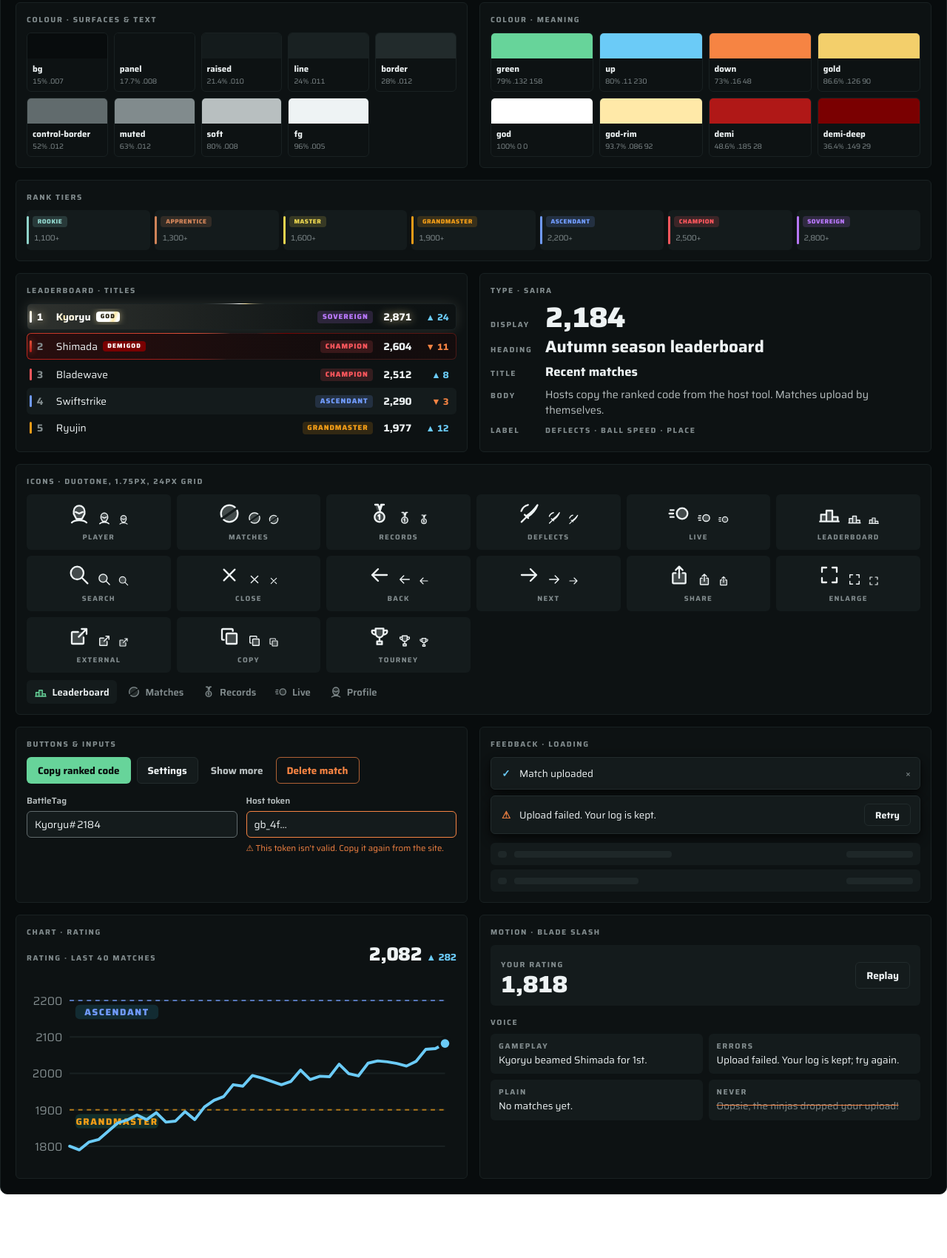
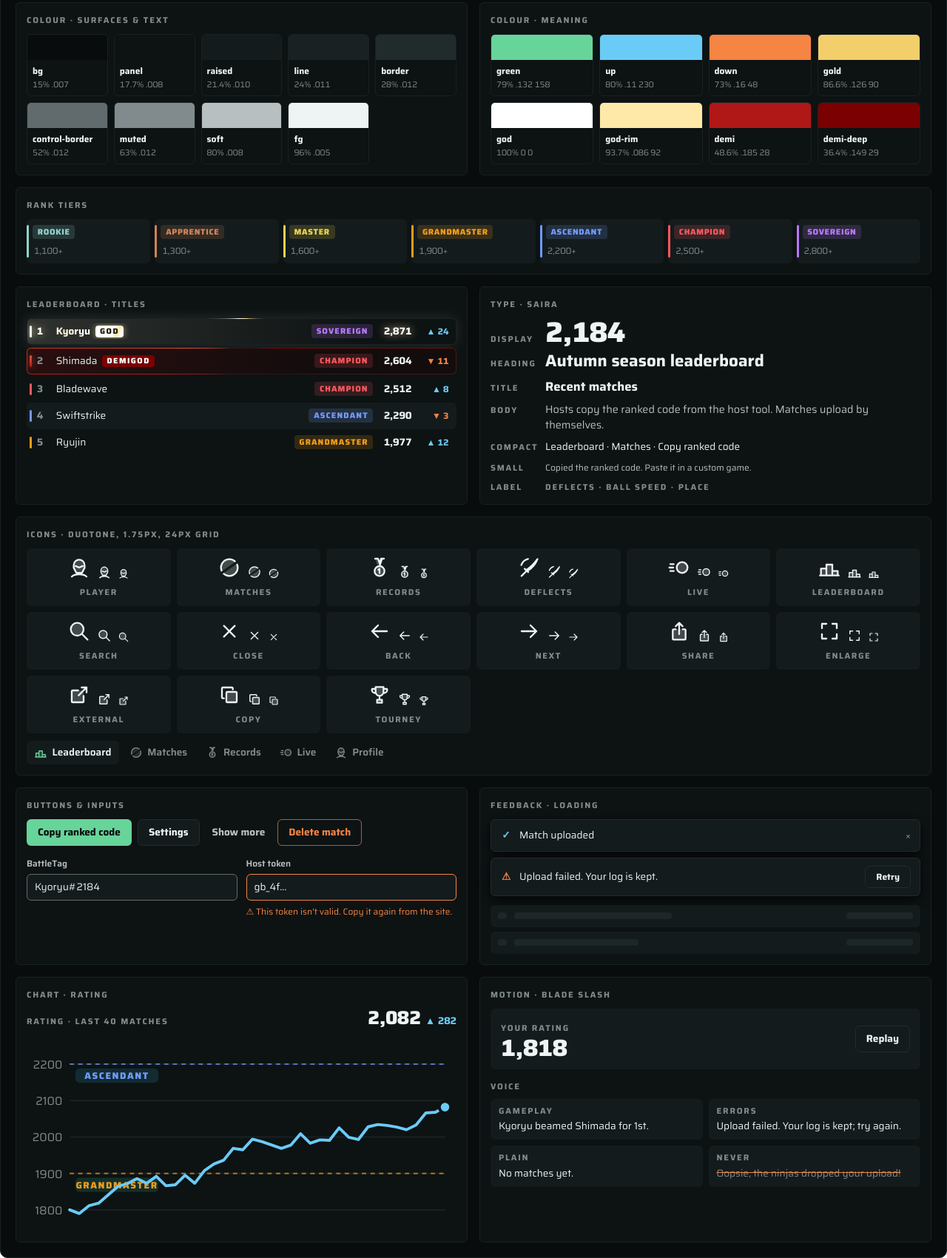
Before and after one commit to Genji-Ball-Team/genjiball-ui, a website: page docs/brand-sheet.html in a window 1280 px wide. Shown: the part 87-1787 px from the top of the page at 74% size. Before the commit the page ends 1701 px from the top, so only its background shows below. Drawn offline with Linux system fonts and the light colour scheme.

Commit message:
Brand: type scale with a size floor, narrow tables, chart labels and ticks

```diff
--- a/docs/brand-sheet.html
+++ b/docs/brand-sheet.html
@@ -19,7 +19,7 @@
 body{margin:0;font-family:Saira,system-ui,sans-serif;color:var(--fg)}
 .sheet{background:var(--bg);border:1px solid var(--line);border-radius:10px;padding:20px;display:flex;flex-direction:column;gap:16px}
 svg{display:block}
-.lab{font-size:.64rem;font-weight:700;font-stretch:75%;letter-spacing:.16em;text-transform:uppercase;color:var(--muted)}
+.lab{font-size:.7rem;font-weight:700;font-stretch:75%;letter-spacing:.16em;text-transform:uppercase;color:var(--muted)}
 .num{font-variant-numeric:tabular-nums}
 .hdr{display:flex;align-items:center;gap:12px;padding-bottom:14px;border-bottom:1px solid var(--line)}
 .word{font-size:1.5rem;font-weight:800;font-stretch:78%;letter-spacing:.04em;line-height:1}
@@ -33,8 +33,8 @@
 .sw{display:grid;grid-template-columns:repeat(4,minmax(0,1fr));gap:8px}
 .s{border-radius:var(--r);overflow:hidden;border:1px solid var(--line)}
 .s i{display:block;height:34px}
-.s b{display:block;font-size:.72rem;font-weight:650;padding:5px 7px 0}
-.s small{display:block;font-size:.6rem;color:var(--muted);padding:0 7px 6px;font-variant-numeric:tabular-nums;white-space:nowrap;overflow:hidden;text-overflow:ellipsis}
+.s b{display:block;font-size:.75rem;font-weight:650;padding:5px 7px 0}
+.s small{display:block;font-size:.7rem;color:var(--muted);padding:0 7px 6px;font-variant-numeric:tabular-nums;white-space:nowrap;overflow:hidden;text-overflow:ellipsis}
 .sw+.sw{margin-top:8px}
 .sw5{grid-template-columns:repeat(5,minmax(0,1fr))}
 /* type */
@@ -45,24 +45,26 @@
 .h1{font-size:1.4rem;font-weight:700;font-stretch:80%;line-height:1.1}
 .h2{font-size:1.05rem;font-weight:650;font-stretch:85%}
 .bd{font-size:.9rem;color:var(--soft);line-height:1.45}
+.cp{font-size:.85rem;color:var(--fg)}
+.sm{font-size:.75rem;color:var(--soft)}
 /* chips */
-.chip{display:inline-block;font-size:.6rem;font-weight:800;letter-spacing:.1em;text-transform:uppercase;padding:.1rem .42rem;border-radius:var(--r-chip);line-height:1.45;color:var(--t);background:color-mix(in oklch,var(--t) 16%,transparent)}
+.chip{display:inline-block;font-size:.68rem;font-weight:800;letter-spacing:.1em;text-transform:uppercase;padding:.1rem .42rem;border-radius:var(--r-chip);line-height:1.45;color:var(--t);background:color-mix(in oklch,var(--t) 16%,transparent)}
 .tiers{display:grid;grid-template-columns:repeat(7,minmax(0,1fr));gap:6px}
 @media (max-width:560px){.tiers{grid-template-columns:repeat(4,minmax(0,1fr))}}
 .tier{display:flex;flex-direction:column;align-items:flex-start;gap:6px;padding:8px;border-radius:var(--r);background:var(--raised);position:relative;overflow:hidden}
 .tier::before{content:"";position:absolute;left:0;top:8px;bottom:8px;width:3px;border-radius:2px;background:var(--t)}
-.tier .chip{font-size:.52rem;letter-spacing:.06em}
-.tier small{font-size:.66rem;color:var(--muted);font-variant-numeric:tabular-nums;padding-left:2px}
+.tier .chip{letter-spacing:.06em}
+.tier small{font-size:.75rem;color:var(--muted);font-variant-numeric:tabular-nums;padding-left:2px}
 /* leaderboard */
-.lb .r{--fill:transparent;position:relative;display:grid;grid-template-columns:18px minmax(0,1fr) auto 44px 42px;align-items:center;gap:8px;height:36px;padding:0 .6rem 0 .8rem;border-radius:var(--r);font-size:.86rem;border:1.5px solid transparent}
+.lb .r{--fill:transparent;position:relative;display:grid;grid-template-columns:18px minmax(0,1fr) auto 44px 42px;align-items:center;gap:8px;height:36px;padding:0 .6rem 0 .8rem;border-radius:var(--r);font-size:.85rem;border:1.5px solid transparent}
 .lb .r.alt{--fill:var(--raised);background:var(--fill)}
 .lb .r::before{content:"";position:absolute;left:3px;top:9px;bottom:9px;width:3px;border-radius:2px;background:var(--t,transparent)}
 .lb .n{color:var(--muted);font-weight:700;font-stretch:75%;font-variant-numeric:tabular-nums}
 .lb .nm{white-space:nowrap;overflow:hidden;text-overflow:ellipsis;display:flex;align-items:center;gap:7px}
 .lb .sr{font-weight:700;font-variant-numeric:tabular-nums;text-align:right}
-.u,.dn{font-size:.78rem;font-weight:650;font-variant-numeric:tabular-nums;text-align:right}
+.u,.dn{font-size:.75rem;font-weight:650;font-variant-numeric:tabular-nums;text-align:right}
 .u{color:var(--up)}.dn{color:var(--down)}
-.tc{font-size:.52rem;font-weight:800;letter-spacing:.14em;padding:.06rem .38rem;border-radius:var(--r-chip);line-height:1.4;background-size:200% 100%}
+.tc{font-size:.66rem;font-weight:800;letter-spacing:.14em;padding:.06rem .38rem;border-radius:var(--r-chip);line-height:1.4;background-size:200% 100%}
 .lb .r.god{--fill:var(--panel);margin:2px 0 4px;isolation:isolate;overflow:hidden;
  background:linear-gradient(90deg,oklch(97% 0.04 93 / .14),transparent 80%) padding-box,linear-gradient(var(--fill),var(--fill)) padding-box,
  conic-gradient(from var(--spin),var(--line) 0 55%,var(--god) 72%,var(--god-rim) 80%,var(--line) 92% 100%) border-box;
@@ -84,15 +86,15 @@
 @media (max-width:560px){.ic{grid-template-columns:repeat(3,minmax(0,1fr))}}
 .ic figure{margin:0;display:flex;flex-direction:column;align-items:center;gap:8px;padding:10px 4px;background:var(--raised);border-radius:var(--r)}
 .ic .sz{display:flex;align-items:flex-end;gap:8px;color:var(--fg)}
-.ic figcaption{font-size:.6rem;font-weight:700;font-stretch:75%;letter-spacing:.14em;text-transform:uppercase;color:var(--muted)}
+.ic figcaption{font-size:.7rem;font-weight:700;font-stretch:75%;letter-spacing:.14em;text-transform:uppercase;color:var(--muted)}
 .i{fill:none;stroke:currentColor;stroke-width:1.75;stroke-linecap:round;stroke-linejoin:round;overflow:visible}
 .i .f{fill:currentColor;fill-opacity:.22;stroke:none}
 .nav{display:flex;gap:4px;margin-top:10px;flex-wrap:wrap}
-.nav a{display:flex;align-items:center;gap:6px;padding:0 .65rem;height:32px;border-radius:var(--r);color:var(--muted);font-size:.82rem;font-weight:550}
+.nav a{display:flex;align-items:center;gap:6px;padding:0 .65rem;height:32px;border-radius:var(--r);color:var(--muted);font-size:.85rem;font-weight:550}
 .nav a.on{background:var(--raised);color:var(--fg)}.nav a.on svg{color:var(--green)}
 /* buttons + inputs */
 .btns{display:flex;flex-wrap:wrap;gap:8px;align-items:center}
-.b{font:inherit;display:inline-flex;align-items:center;justify-content:center;gap:7px;height:36px;padding:0 14px;border-radius:var(--r);font-size:.84rem;font-weight:650;border:1px solid transparent;cursor:pointer;color:var(--fg);background:none}
+.b{font:inherit;display:inline-flex;align-items:center;justify-content:center;gap:7px;height:36px;padding:0 14px;border-radius:var(--r);font-size:.85rem;font-weight:650;border:1px solid transparent;cursor:pointer;color:var(--fg);background:none}
 .b.pri{background:var(--green);color:var(--bg)}
 .b.sec{background:var(--raised);border-color:var(--border)}
 .b.gh{color:var(--soft);padding:0 8px}
@@ -101,16 +103,16 @@
 .b.pri:hover{background:oklch(84% 0.12 158)}.b.sec:hover{background:var(--line)}.b.gh:hover{color:var(--fg)}
 .form{display:grid;grid-template-columns:1fr 1fr;gap:12px;margin-top:14px}
 .in{display:flex;flex-direction:column;gap:5px}
-.in label{font-size:.74rem;font-weight:600;color:var(--soft)}
-.in input{font:inherit;font-size:.86rem;height:36px;padding:0 10px;border-radius:var(--r);border:1px solid var(--control-border);background:var(--raised);color:var(--fg)}
+.in label{font-size:.75rem;font-weight:600;color:var(--soft)}
+.in input{font:inherit;font-size:.85rem;height:36px;padding:0 10px;border-radius:var(--r);border:1px solid var(--control-border);background:var(--raised);color:var(--fg)}
 .in.err input{border-color:var(--down)}
-.in .e{font-size:.72rem;color:var(--down)}
+.in .e{font-size:.75rem;color:var(--down)}
 /* feedback */
 .fb{display:flex;flex-direction:column;gap:8px}
-.toast{display:flex;align-items:center;gap:10px;padding:10px 12px;border-radius:var(--r);background:var(--raised);border:1px solid var(--border);box-shadow:var(--shadow-float);font-size:.84rem}
+.toast{display:flex;align-items:center;gap:10px;padding:10px 12px;border-radius:var(--r);background:var(--raised);border:1px solid var(--border);box-shadow:var(--shadow-float);font-size:.85rem}
 .toast .ti{font-weight:800;width:16px;text-align:center}
 .toast .ti.ok{color:var(--up)}.toast .ti.wa{color:var(--down)}
-.toast .b{margin-left:auto;height:30px;font-size:.78rem}
+.toast .b{margin-left:auto;height:30px;font-size:.75rem}
 .toast .x{margin-left:auto;color:var(--muted);font-size:.9rem}
 .skel{display:flex;flex-direction:column;gap:6px;margin-top:4px}
 .skel .sr2{display:flex;align-items:center;gap:10px;height:30px;padding:0 10px;border-radius:var(--r);background:var(--raised)}
@@ -119,11 +121,11 @@
 /* chart */
 .ch-h{display:flex;justify-content:space-between;align-items:baseline;margin-bottom:4px}
 .big{font-size:1.6rem;font-weight:750;font-stretch:78%;font-variant-numeric:tabular-nums;line-height:1}
-.big small{font-size:.82rem;margin-left:6px;font-weight:650}
+.big small{font-size:.85rem;margin-left:6px;font-weight:650}
 .ch{position:relative}
 .ch .hit{cursor:pointer}
-.tip{position:absolute;pointer-events:none;background:var(--raised);border:1px solid var(--green);border-radius:var(--r);box-shadow:var(--shadow-float);padding:5px 9px;font-size:.72rem;white-space:nowrap;opacity:0;transition:opacity .1s;line-height:1.35;font-variant-numeric:tabular-nums}
-.tip .m{color:var(--muted)}.tip .go{color:var(--green);font-weight:650;font-size:.66rem}
+.tip{position:absolute;pointer-events:none;background:var(--raised);border:1px solid var(--green);border-radius:var(--r);box-shadow:var(--shadow-float);padding:5px 9px;font-size:.75rem;white-space:nowrap;opacity:0;transition:opacity .1s;line-height:1.35;font-variant-numeric:tabular-nums}
+.tip .m{color:var(--muted)}.tip .go{color:var(--green);font-weight:650;font-size:.75rem}
 /* motion */
 .mo{position:relative;overflow:hidden;background:var(--raised);border-radius:var(--r);padding:12px 14px;display:flex;align-items:center;gap:14px}
 .mo .big{font-size:2rem}
@@ -136,7 +138,7 @@
 @keyframes pop{from{opacity:0;transform:translateY(4px)}to{opacity:1;transform:none}}
 /* voice */
 .vo{display:grid;grid-template-columns:1fr 1fr;gap:8px}
-.vo div{background:var(--raised);border-radius:var(--r);padding:9px 11px;font-size:.84rem;line-height:1.4}
+.vo div{background:var(--raised);border-radius:var(--r);padding:9px 11px;font-size:.85rem;line-height:1.4}
 .vo .lab{display:block;margin-bottom:3px}
 .vo .no{color:var(--muted);text-decoration:line-through;text-decoration-color:var(--down)}
 @media (max-width:560px){.vo,.form{grid-template-columns:1fr}}
@@ -181,6 +183,8 @@
     <div class="row"><span class="lab">Heading</span><span class="h1">Autumn season leaderboard</span></div>
     <div class="row"><span class="lab">Title</span><span class="h2">Recent matches</span></div>
     <div class="row"><span class="lab">Body</span><span class="bd">Hosts copy the ranked code from the host tool. Matches upload by themselves.</span></div>
+    <div class="row"><span class="lab">Compact</span><span class="cp">Leaderboard · Matches · Copy ranked code</span></div>
+    <div class="row"><span class="lab">Small</span><span class="sm">Copied the ranked code. Paste it in a custom game.</span></div>
     <div class="row"><span class="lab">Label</span><span class="lab" style="width:auto;color:var(--muted)">Deflects · Ball speed · Place</span></div>
    </div>
   </section>
```
Also changed, not shown: docs/brand.md (+21 -2 lines).
